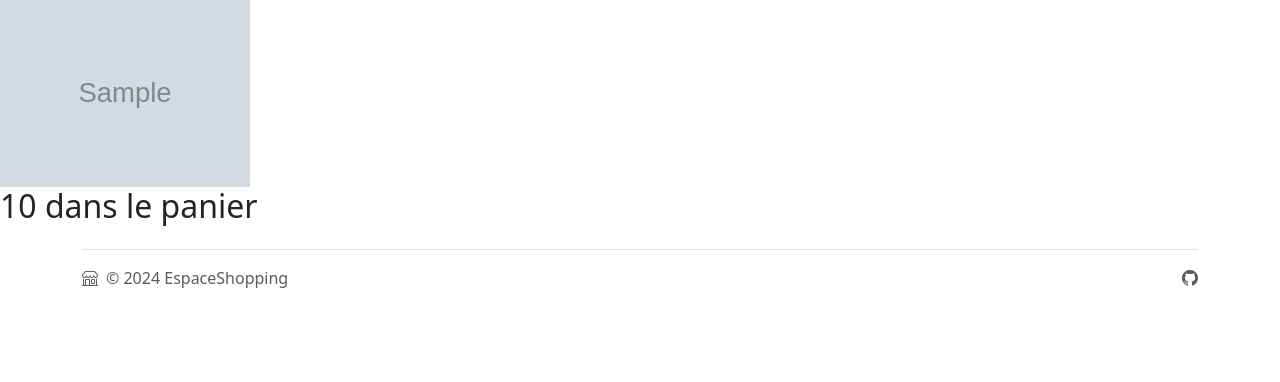
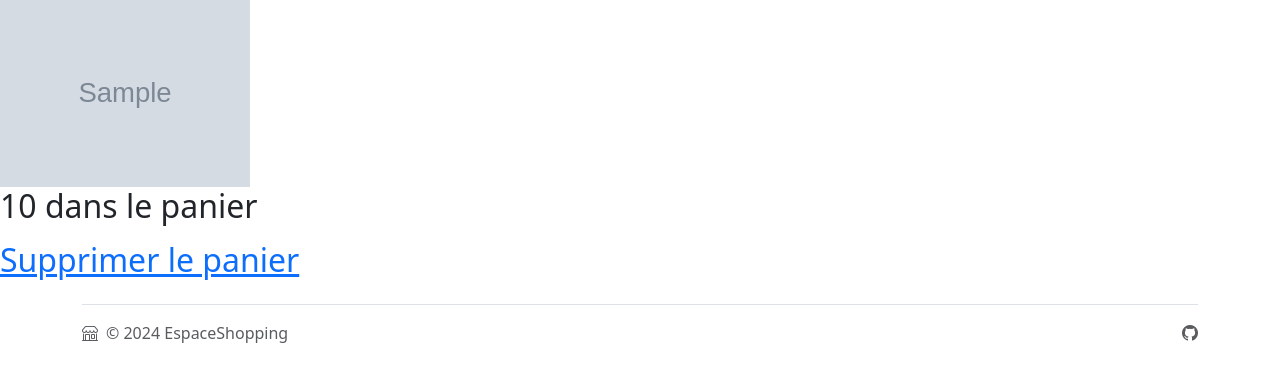
Before and after one commit to DylanLakhdari/EspaceShopping, a Django app: page /cart/ in a window 1280 px wide. Shown: the part 103-485 px from the top of the page. Run offline with Django 5.2, Linux system fonts and the light colour scheme; a user stored in the database is signed in; tables that the repository leaves empty hold one stand-in row (values such as "Sample post"); grey boxes marked "Sample" are stand-in pictures.

Commit message:
Ajout du bouton pour supprimer le panier

```diff
--- a/templates/catalog/cart.html
+++ b/templates/catalog/cart.html
@@ -38,6 +38,8 @@
 
 {% endfor %}
 
+<a href="{% url "catalog-delete-cart" %}">Supprimer le panier</a>
+
 {% endblock %}
 
 {% block footer %}
```
